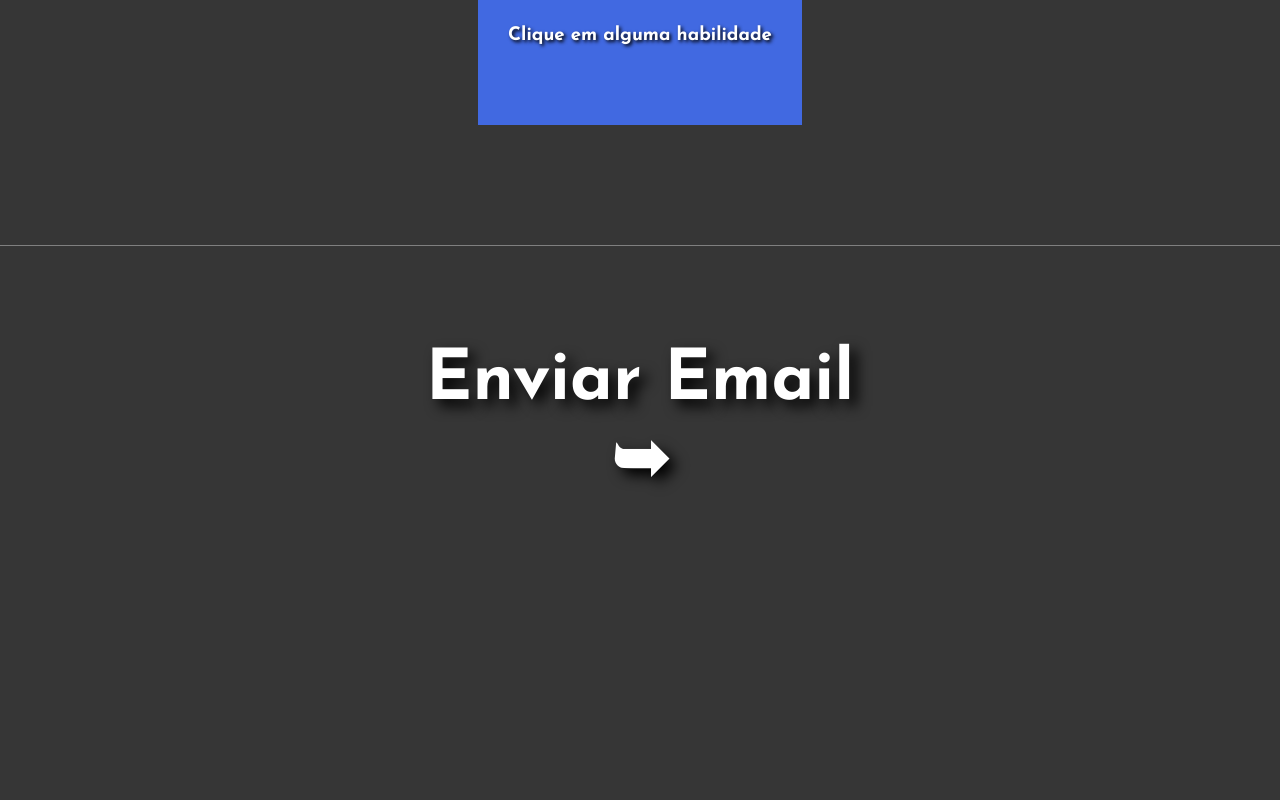
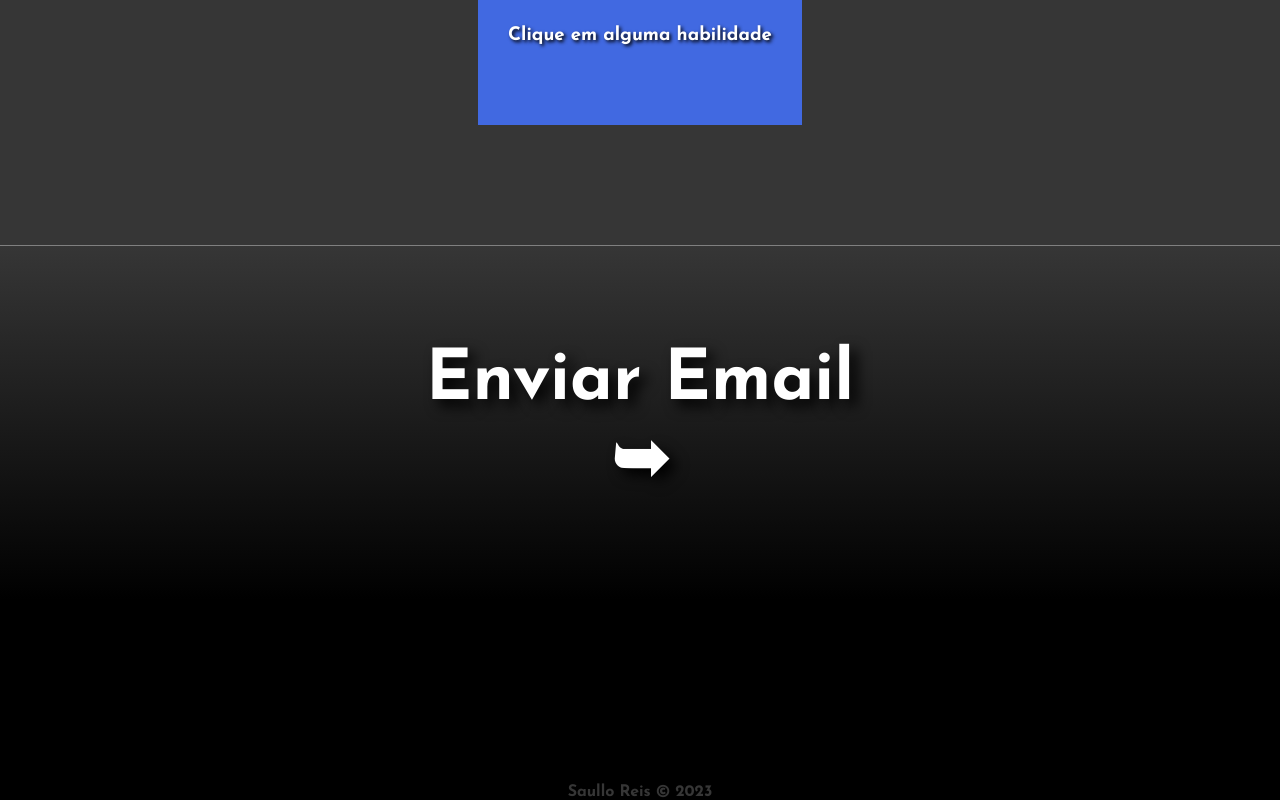
Before and after one commit to saullo-reis/new-portfolio, a React (Create React App) app: page / in a window 1280 px wide. Shown: the part 2026-2826 px from the top of the page. Before the commit the page ends 2626 px from the top, so only its background shows below. Built offline with nearby package versions, Linux system fonts and the light colour scheme.

Commit message:
footer realizado

```diff
--- a/src/App.js
+++ b/src/App.js
@@ -4,6 +4,7 @@ import { About } from "./components/about/about";
 import { Projects } from "./components/projects/projects";
 import { Skills } from "./components/skills/skill";
 import { Email } from "./components/email/email";
+import { Footer } from "./components/footer/footer";
 
 function App() {
   return (
@@ -13,6 +14,7 @@ function App() {
       <Projects />
       <Skills />
       <Email/>
+      <Footer/>
     </>
   );
 }
--- a/src/components/about/styles/styles.sass
+++ b/src/components/about/styles/styles.sass
@@ -4,7 +4,7 @@
 .about
     display: flex
     border-bottom: gray 1px solid
-    background-image: linear-gradient( variables.$header-color, variables.$primary-color)
+    background-image: linear-gradient( variables.$neutro-color, variables.$primary-color)
     justify-content: center
     align-items: flex-start
     padding: 100px 0 100px 0
--- a/src/components/email/styles/styles.sass
+++ b/src/components/email/styles/styles.sass
@@ -1,8 +1,11 @@
+@use '../../../styles/variables'
+
 .email
     display: flex
     flex-direction: column
     align-items: center
     justify-content: center
+    background-image: linear-gradient( variables.$primary-color, variables.$neutro-color )
     padding: 100px 0 100px 0
     a
         text-decoration: none
--- /dev/null
+++ b/src/components/footer/footer.js
@@ -0,0 +1,9 @@
+import "./styles.sass/styles.sass"
+
+export const Footer = () => {
+    return(
+        <section className="footer">
+            <p className="footer-text"><span>Saullo Reis</span> &copy; 2023</p>
+        </section>
+    )
+}
--- /dev/null
+++ b/src/components/footer/styles.sass/styles.sass
@@ -0,0 +1,12 @@
+@use '../../../styles/variables'
+@use '../../../styles/mixins'
+
+.footer
+    background-color: variables.$neutro-color
+    @include mixins.flex-center
+    align-items: flex-end
+    height: 200px
+    &-text
+        color: variables.$primary-color
+        span
+            color: variables.$primary-color
--- a/src/components/header/styles/styles.sass
+++ b/src/components/header/styles/styles.sass
@@ -2,7 +2,7 @@
 @use '../../../styles/mixins'
 
 .header
-    background-color: variables.$header-color
+    background-color: variables.$neutro-color
     color: variables.$text-color
     @include mixins.flex-center
     height: 100px
@@ -13,7 +13,7 @@
         position: relative
         padding: 10px
         cursor: pointer
-        background-color: variables.$header-color
+        background-color: variables.$neutro-color
         padding-top: 20px
         z-index: 1
         &::before
@@ -33,7 +33,7 @@
                 width:100%
     &-nav
         margin-right: 20px
-        background-color: variables.$header-color
+        background-color: variables.$neutro-color
         a
             text-decoration: none
             margin: 5px
--- a/src/components/skills/styles/styles.sass
+++ b/src/components/skills/styles/styles.sass
@@ -16,7 +16,7 @@
             margin: 10px
             padding: 10px
             border: none
-            background-color: variables.$header-color
+            background-color: variables.$neutro-color
             cursor: pointer
 
     .container-text
--- a/src/styles/variables.sass
+++ b/src/styles/variables.sass
@@ -1,4 +1,4 @@
 $primary-color: #363636
-$header-color: #000
 $secondary-color: #4169E1
+$neutro-color: #000
 $text-color: #fff
```
